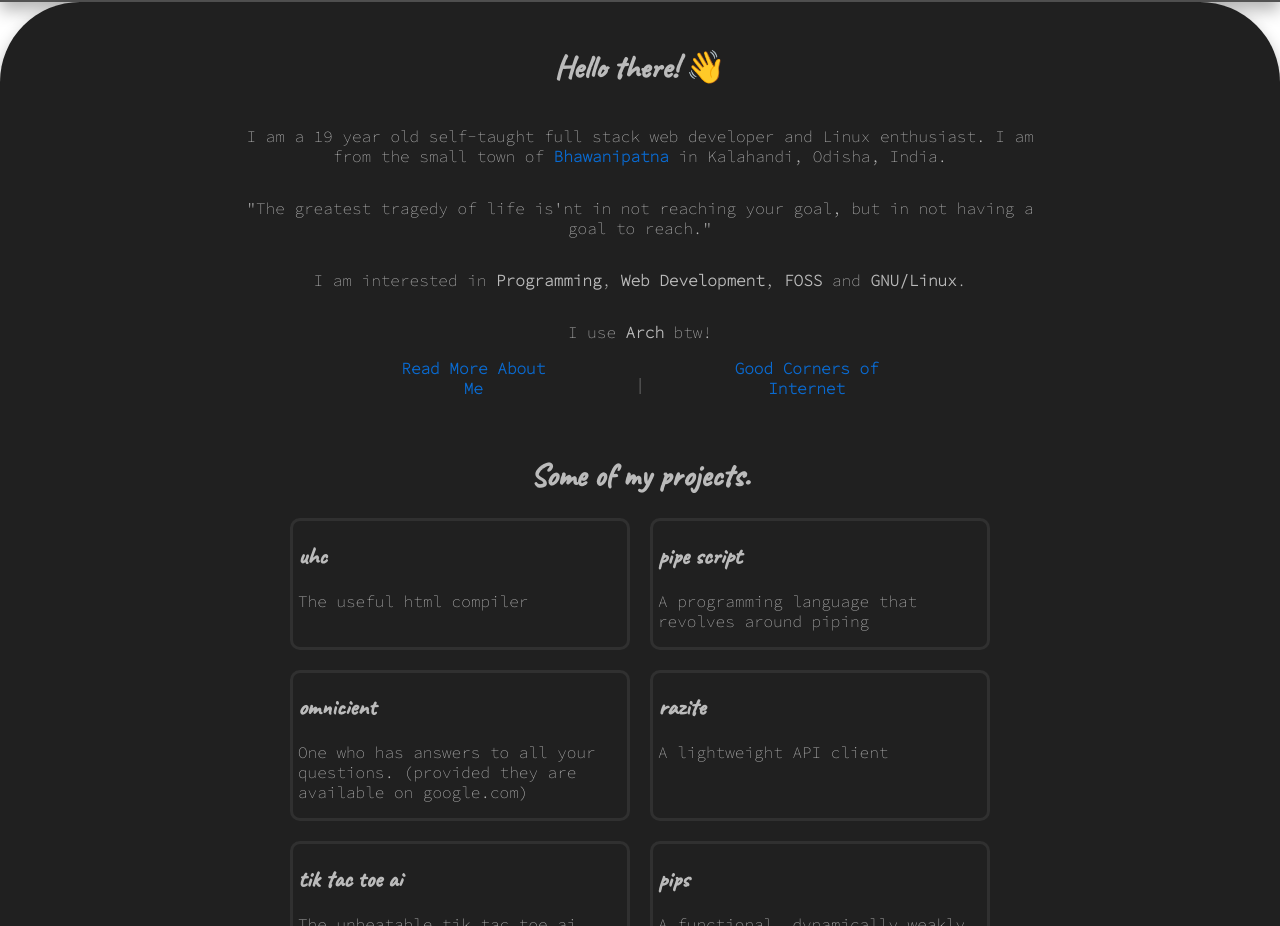
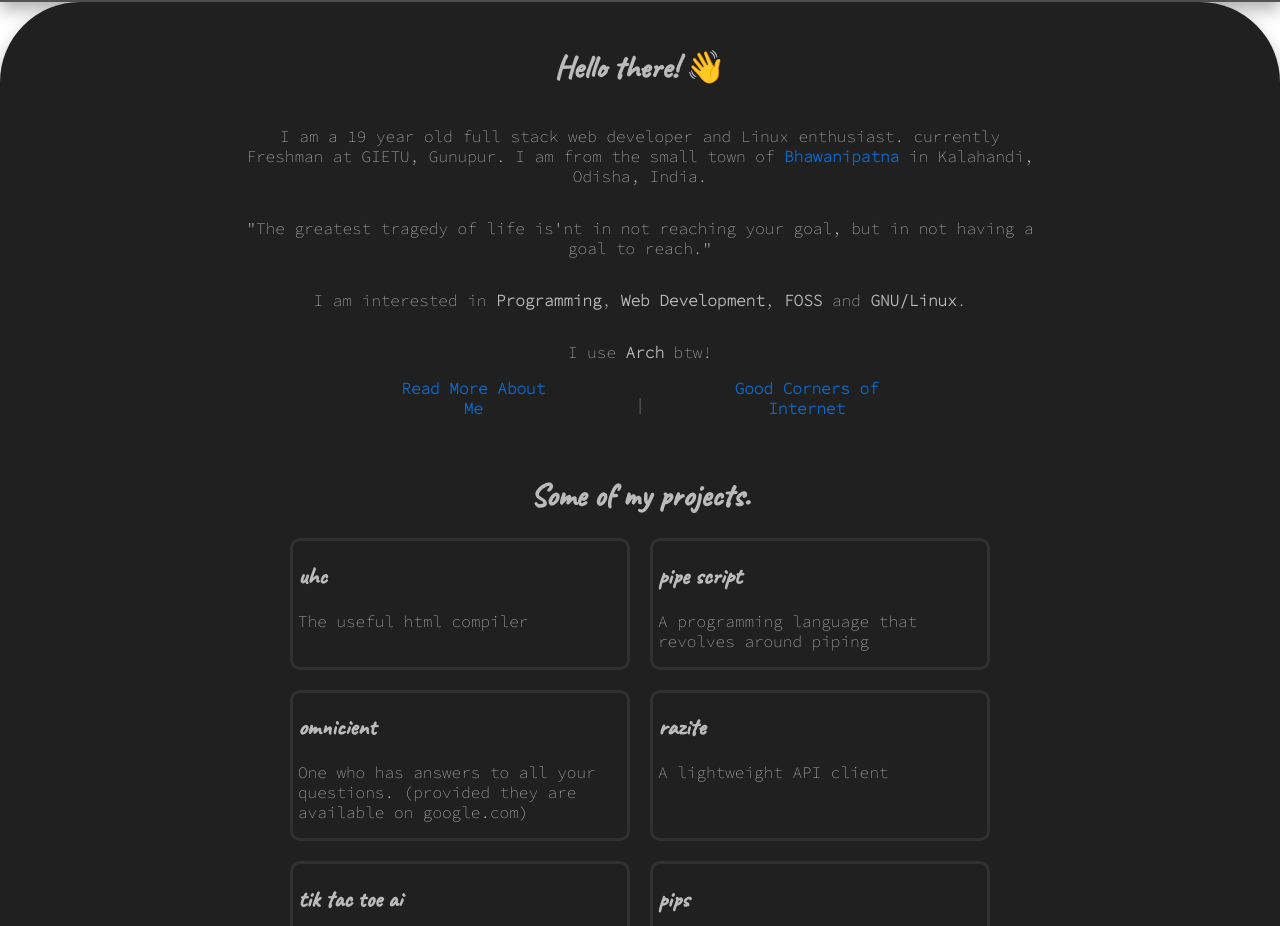
Before and after one commit to AyushmanTripathy/portfolio, a SvelteKit app: page / in a window 1280 px wide. Shown: the part 798-1724 px from the top of the page. Built offline with nearby package versions, Linux system fonts and the light colour scheme.

Commit message:
updated journey.txt for september 2023 and changed about

```diff
--- a/src/routes/_index/About.svelte
+++ b/src/routes/_index/About.svelte
@@ -1,8 +1,8 @@
 <main>
   <h1> Hello there! 👋</h1>
   <p class="para">
-    I am a {new Date().getYear() - 104} year old self-taught full stack web developer
-    and Linux enthusiast.
+    I am a {new Date().getYear() - 104} year old full stack web developer
+    and Linux enthusiast. currently Freshman at GIETU, Gunupur.
     I am from the small town of
     <a href="https://en.wikipedia.org/wiki/Bhawanipatna"> Bhawanipatna </a>
     in Kalahandi, Odisha, India.
--- a/src/routes/about/Home.svelte
+++ b/src/routes/about/Home.svelte
@@ -8,8 +8,8 @@
 <main>
   <h1>I am<br />Ayushman Tripathy.</h1>
   <p class="para">
-    I am a {new Date().getYear() - 104} year old self-taught full stack web
-    developer and Linux enthusiast. I am from the small town of
+    I am a {new Date().getYear() - 104} year old full stack web
+    developer and Linux enthusiast. currently Freshman at GIETU, Gunupur. I am from the small town of
     <a href="https://en.wikipedia.org/wiki/Bhawanipatna"> Bhawanipatna </a>
     in Kalahandi, Odisha, India.
   </p>
```
Also changed, not shown: static/journey.txt.
